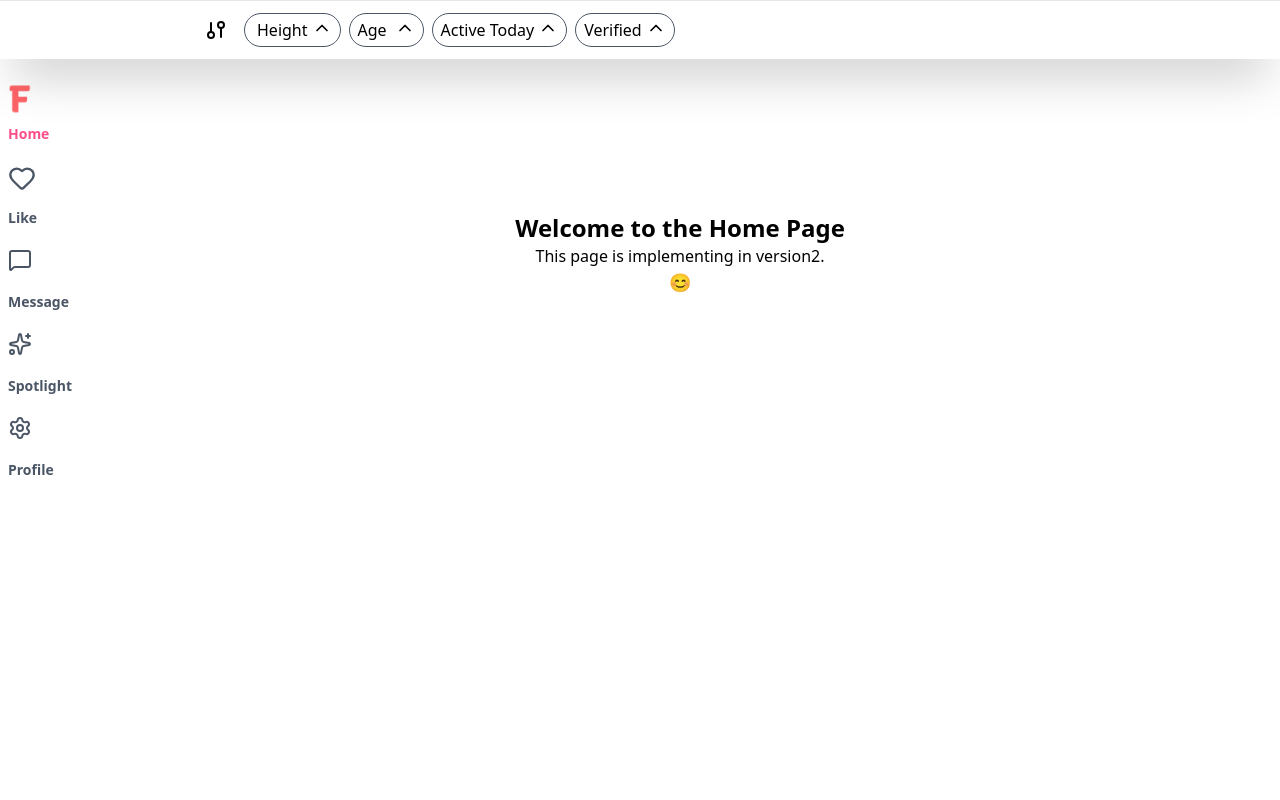
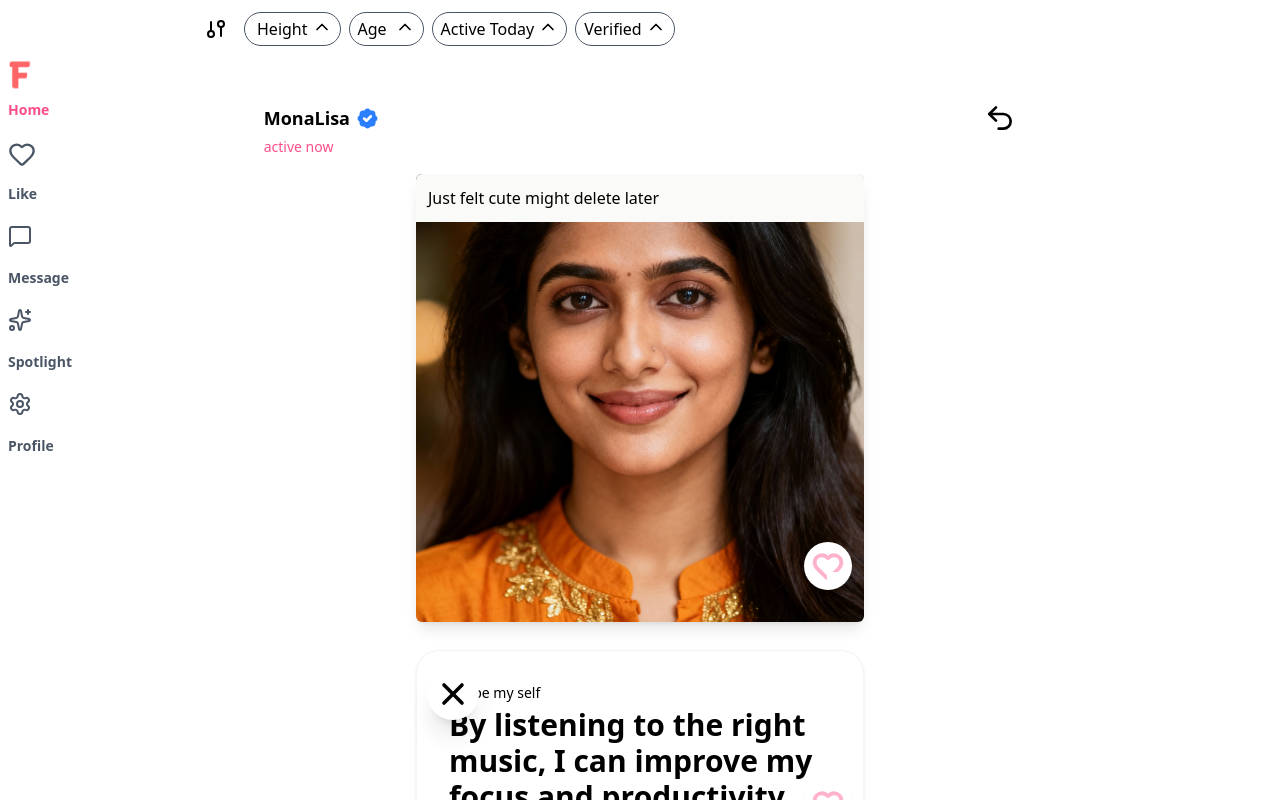
Before and after one commit to digiigrowblog-hash/merriage, a Next.js app: page /home in a window 1280 px wide. Built offline with nearby package versions, Linux system fonts and the light colour scheme.

Commit message:
ui/ux complete of this website

```diff
--- a/src/app/(pages)/home/page.tsx
+++ b/src/app/(pages)/home/page.tsx
@@ -1,36 +1,159 @@
+"use client";
 import Footer from "@/components/mainHeaderFooter/FooterMain";
 import Header from "@/components/mainHeaderFooter/HeaderMain";
-import React from "react";
+import { BadgeCheck, Check, ChevronLeft, Ellipsis, Undo2, X } from "lucide-react";
+import React, { useEffect, useRef, useState } from "react";
+import { motion } from "framer-motion";
+import Images from "../profileupdate/(profileComponent)/(profileUiComponent)/Images";
+import PropmtUI from "../profileupdate/(profileComponent)/(profileUiComponent)/PropmtUI";
+import UserInfoUI from "../profileupdate/(profileComponent)/(profileUiComponent)/UserInfoUI";
 
 export default function Home() {
+  const ellipsisRef = useRef<HTMLButtonElement>(null);
+  const profileScrollRef = useRef<HTMLDivElement>(null);
+
+  const [likePerson, setLikePerson] = useState(false);
+  const [ellipsisOpen, setEllipsisOpen] = useState(false);
+  const [showSticky, setShowSticky] = useState(false);
+
+  const container = {
+    hidden: { opacity: 0 },
+    show: { opacity: 1, transition: { staggerChildren: 0.06 } },
+  };
+
+  useEffect(() => {
+    const container = profileScrollRef.current;
+    if (!container) return;
+
+    const handleScroll = () => {
+      if (container.scrollTop > 60) {
+        setShowSticky(true);
+      } else {
+        setShowSticky(false);
+      }
+    };
+
+    container.addEventListener("scroll", handleScroll);
+    return () => container.removeEventListener("scroll", handleScroll);
+  }, [likePerson]);
   return (
     <div className="min-h-screen max-w-full py-1">
-      <Footer />
-
-      <div className="flex mt-12">
+      <div className="flex ">
         {/* Left header */}
-        <div className="w-full md:w-auto max-h-full lg:block hidden">
+        <div className="w-full md:w-auto max-h-full lg:block hidden mt-6 z-20">
           <Header />
         </div>
 
         {/* Right content */}
-        <div className="w-full md:w-full max-h-full ">
-          <div className="mt-40">
-            <h1 className="text-2xl font-bold text-center">
-              Welcome to the Home Page
-            </h1>
+        <div ref={profileScrollRef} className="fixed inset-0  overflow-y-auto "
+        >
+          <Footer />
+          {/* Top nav (always visible) */}
+          <div
+            className={`sticky top-0 z-30 bg-white flex items-center justify-between px-4 py-2
+            transition-all duration-300 ease-in-out ${
+              showSticky
+                ? "opacity-100 translate-y-0 backdrop-blur-md"
+                : "opacity-0 -translate-y-4 pointer-events-none"
+            }
 
-            <div className="flex justify-center items-center">
-              This page is implementing in version2.
+          `}
+          >
+            {/* left: back*/}
+            <div className="flex items-center gap-2">
+              <button >
+
+              </button>
             </div>
-            <div className="text-lg text-center">😊</div>
+            {/* middle: name + badge */}
+            <div className="flex flex-col items-center">
+              <div className="flex items-center gap-1">
+                <h1 className="text-lg font-bold">MonaLisa</h1>
+                <BadgeCheck
+                  size={24}
+                  strokeWidth={2.25}
+                  className="fill-blue-500 text-white"
+                />
+              </div>
+            </div>
+            {/* right: menu */}
+            <button
+              ref={ellipsisRef}
+              className="relative hover:bg-gray-400"
+              onClick={(e) => {
+                e.stopPropagation();
+                setEllipsisOpen(!ellipsisOpen);
+              }}
+            >
+              <Ellipsis strokeWidth={2.25} className="text-gray-400" />
+            </button>
+
+            {ellipsisOpen && (
+              <div className="absolute  right-0 top-10 w-32 bg-white rounded-lg shadow-lg">
+                <ul className="flex-col justify-end p-2 w-auto h-auto">
+                  <li className="px-4 py-2 hover:bg-gray-100  text-sm font-medium">
+                    Remove
+                  </li>
+
+                  <li className="px-4 py-2 hover:bg-gray-100 text-red-400 text-sm font-medium">
+                    Report
+                  </li>
+                  <li className="px-4 py-2 hover:bg-gray-100 text-sm font-medium">
+                    Block
+                  </li>
+                </ul>
+              </div>
+            )}
+          </div>
+
+          {/* Profile content */}
+          <div className="px-4 md:flex md:justify-center">
+            <motion.div
+              variants={container}
+              initial="hidden"
+              animate="show"
+              className="space-y-4 pb-10"
+            >
+              <div className="flex-col justify-center inset-0  gap-1 relative">
+                <div className="flex justify-between items-center">
+                <div className=" flex  items-center gap-1">
+                  <h1 className="text-lg font-bold">MonaLisa</h1>
+                  <BadgeCheck
+                    size={27}
+                    strokeWidth={2.25}
+                    className="fill-blue-500 text-white"
+                  />
+                </div>
+                <Undo2 className="text-black size-6 md:size-8" />
+                </div>
+                <span className="text-sm text-[#fd4f87]">active now</span>
+              </div>
+
+              <Images />
+              <PropmtUI />
+              <UserInfoUI />
+              <Images />
+              <Images />
+              <PropmtUI />
+              <Images />
+              <PropmtUI />
+              <Images />
+            </motion.div>
+          </div>
+
+          <div
+            className="fixed  w-full md:left-1/3 left-4 bottom-20 z-50
+          flex  justify-start items-center"
+          >
+            <button className=" bg-[#ffffff] rounded-full p-2 shadow-xl">
+              <X className="size-9" strokeWidth={2.4} />
+            </button>
           </div>
         </div>
       </div>
       <div className="w-full lg:hidden block">
-      <Header/>
+        <Header />
       </div>
-
     </div>
   );
 }
--- a/src/app/(pages)/like/page.tsx
+++ b/src/app/(pages)/like/page.tsx
@@ -171,29 +171,29 @@ export default function Like() {
   if (!scrollContainerRef.current) return;
 
   const container = scrollContainerRef.current;
+  const cardWidth = 180;
 
-    // Desktop (lg and above): vertical scroll
-    if (window.innerWidth >= 1024) {
-      const cardHeight = 320; // same as before
-      const currentScroll = container.scrollTop;
-      const offset = direction === "next" ? cardHeight : -cardHeight;
+  if (window.innerWidth >= 768) {
+    // Mobile: horizontal scroll
+    const currentScroll = container.scrollLeft;
+    const maxScroll = container.scrollWidth - container.clientWidth;
+    const offset = direction === "next" ? cardWidth : -cardWidth;
 
     container.scrollTo({
-        top: Math.max(0, currentScroll + offset),
+      left: Math.max(0, Math.min(maxScroll, currentScroll + offset)),
       behavior: "smooth",
     });
-      return;
   }
 };
 
-  const handleDown = () => handleScroll("next");
-  const handleUp = () => handleScroll("prev");
+  const handleLeft = () => handleScroll("prev");
+  const handleRight = () => handleScroll("next");
 
   return (
     <div className="min-h-screen max-w-full py-1 bg-[#fbfbfb]">
       <div className="flex lg:mt-3 mt-0 overflow-hidden">
         {/* Left header */}
-        <div className="w-full md:w-auto max-h-auto lg:block hidden mt-6">
+        <div className="w-full md:w-auto max-h-auto lg:block hidden mt-3">
           <Header />
         </div>
         {/* Right content */}
@@ -245,7 +245,7 @@ export default function Like() {
                   ref={scrollContainerRef}
                   className="md:flex hidden w-full md:gap-4 md:max-w-4xl overflow-x-auto max-w-[70vh]
                   snap-x snap-mandatory lg:snap-y lg:snap-mandatory scroll-smooth
-                  scrollbar-hide overscroll-x-contain relative border-l-3 border-l-[#fc1d65] py-2 rounded-xl"
+                  scrollbar-hide overscroll-x-contain relative border-l-3 border-l-[#fc1d65] py-2 rounded-xl pl-2"
                   style={{
                     scrollbarWidth: "none",
                     msOverflowStyle: "none",
@@ -264,14 +264,14 @@ export default function Like() {
                 {/* Scroll buttons */}
                 <div className="hidden md:flex  items-start  gap-4 mt-8">
                   <button
-                    onClick={handleUp}
+                    onClick={handleLeft}
                     className="w-10 h-10 rounded-full bg-[#eee6e6] flex items-center justify-center hover:bg-[#e0dcdc]
                   transition-all shadow-md disabled:opacity-50 disabled:cursor-not-allowed"
                   >
                     {<ChevronLeft className="size-5" />}
                   </button>
                   <button
-                    onClick={handleDown}
+                    onClick={handleRight}
                     className="w-10 h-10 rounded-full bg-[#eee6e6] flex items-center justify-center hover:bg-[#e0dcdc]
                   transition-all shadow-md disabled:opacity-50 disabled:cursor-not-allowed"
                   >
@@ -280,7 +280,7 @@ export default function Like() {
                 </div>
 
                 {/* Most Recent Likes  in pc right side part*/}
-                <div className="md:block hidden flex-col w-full mx-auto">
+                <div className="md:block hidden flex-col w-full mx-auto ">
                   <ImageSingleCard
                     setLikePerson={setLikePerson}
                     likePerson={likePerson}
@@ -288,7 +288,7 @@ export default function Like() {
                 </div>
               </div>
 
-              {like > 1 ? (
+              {like > 1 && (
                 <motion.div
                   initial={{ opacity: 0, y: 20 }}
                   animate={{ opacity: 1, y: 0 }}
@@ -347,19 +347,6 @@ export default function Like() {
                     View Profile Details
                   </motion.button>
                 </motion.div>
-              ) : (
-                <div className="md:block hidden">
-                  <LikeYouProfile
-                    profileScrollRef={profileScrollRef}
-                    showSticky={showSticky}
-                    setLikePerson={setLikePerson}
-                    container={container}
-                    ellipsisOpen={ellipsisOpen}
-                    setEllipsisOpen={setEllipsisOpen}
-                    ellipsisRef={ellipsisRef}
-                    likePerson={likePerson}
-                  />
-                </div>
               )}
 
               {/* mobile view  */}
@@ -424,13 +411,13 @@ export default function Like() {
             {/* left: back*/}
             <div className="flex items-center gap-2">
               <button onClick={() => setLikePerson(false)}>
-                <ChevronLeft className="size-6 text-red-300" />
+                <ChevronLeft className="size-6 text-[#fd4f87]" />
               </button>
             </div>
             {/* middle: name + badge */}
             <div className="flex flex-col items-center">
               <div className="flex items-center gap-1">
-                <h1 className="text-lg font-bold">Jeez</h1>
+                <h1 className="text-lg font-bold">MonaLisa</h1>
                 <BadgeCheck
                   size={24}
                   strokeWidth={2.25}
@@ -476,16 +463,22 @@ export default function Like() {
               animate="show"
               className="space-y-4 pb-10"
             >
-              <div className="flex-col justify-center inset-0  gap-1 ">
+              <div className="flex-col justify-center inset-0  gap-1 relative">
+                <div className="flex items-center justify-center gap-2 md:bg-pink-50 absolute lg:-left-16 -top-8
+                  -left-2  shadow-amber-400 w-7 h-7 rounded-full ">
+                  <button onClick={() => setLikePerson(false)}>
+                    <ChevronLeft strokeWidth={2.45} className="size-6 text-[#fd4f87] cursor-pointer" />
+                  </button>
+                </div>
                 <div className=" flex  items-center gap-1">
-                  <h1 className="text-lg font-bold">Jezz</h1>
+                  <h1 className="text-lg font-bold">MonaLisa</h1>
                   <BadgeCheck
                     size={27}
                     strokeWidth={2.25}
                     className="fill-blue-500 text-white"
                   />
                 </div>
-                <span className="text-sm text-red-400">active now</span>
+                <span className="text-sm text-[#fd4f87]">active now</span>
               </div>
 
               <Images />
@@ -603,131 +596,9 @@ function ImageSingleCard({ setLikePerson, likePerson }: Props) {
           alt="likeperson"
           width={1200}
           height={1200}
-          className="object-cover w-12  border border-red-200 rounded-full active:bg-black/90"
+          className="object-cover w-12   rounded-full active:bg-black/90"
         />
       </div>
     </div>
   );
 }
-
-function LikeYouProfile({
-  likePerson,
-  profileScrollRef,
-  showSticky,
-  setLikePerson,
-  container,
-  ellipsisOpen,
-  setEllipsisOpen,
-  ellipsisRef,
-}: LikeYouProfileProps) {
-  return (
-    <div>
-      {likePerson && (
-        <div
-          ref={profileScrollRef}
-          className="fixed inset-0 bg-white z-50 overflow-y-auto"
-        >
-          {/* Top nav (always visible) */}
-
-          <div
-            className={`sticky top-0 z-30 bg-white flex items-center justify-between px-4 py-2
-            transition-all duration-300 ease-in-out ${
-              showSticky
-                ? "opacity-100 translate-y-0 shadow-md backdrop-blur-md"
-                : "opacity-0 -translate-y-4 pointer-events-none"
-            } `}
-          >
-            {/* left: back*/}
-            <div className="flex items-center gap-2">
-              <button onClick={() => setLikePerson(false)}>
-                <ChevronLeft className="size-6 text-red-300" />
-              </button>
-            </div>
-            {/* middle: name + badge */}
-            <div className="flex flex-col items-center">
-              <div className="flex items-center gap-1">
-                <h1 className="text-lg font-bold">Jeez</h1>
-                <BadgeCheck
-                  size={24}
-                  strokeWidth={2.25}
-                  className="fill-blue-500 text-white"
-                />
-              </div>
-            </div>
-            {/* right: menu */}
-            <button
-              ref={ellipsisRef}
-              className="relative hover:bg-gray-400"
-              onClick={(e) => {
-                e.stopPropagation();
-                setEllipsisOpen(!ellipsisOpen);
-              }}
-            >
-              <Ellipsis strokeWidth={2.25} className="text-gray-400" />
-            </button>
-
-            {ellipsisOpen && (
-              <div className="absolute  right-0 top-10 w-32 bg-white rounded-lg shadow-lg">
-                <ul className="flex-col justify-end p-2 w-auto h-auto">
-                  <li className="px-4 py-2 hover:bg-gray-100  text-sm font-medium">
-                    Remove
-                  </li>
-
-                  <li className="px-4 py-2 hover:bg-gray-100 text-red-400 text-sm font-medium">
-                    Report
-                  </li>
-                  <li className="px-4 py-2 hover:bg-gray-100 text-sm font-medium">
-                    Block
-                  </li>
-                </ul>
-              </div>
-            )}
-          </div>
-
-          {/* Profile content */}
-          <div className="px-4 md:flex md:justify-center">
-            <motion.div
-              variants={container}
-              initial="hidden"
-              animate="show"
-              className="space-y-4 pb-10"
-            >
-              <div className="flex-col justify-center inset-0  gap-1 ">
-                <div className=" flex  items-center gap-1">
-                  <h1 className="text-lg font-bold">Jezz</h1>
-                  <BadgeCheck
-                    size={27}
-                    strokeWidth={2.25}
-                    className="fill-blue-500 text-white"
-                  />
-                </div>
-                <span className="text-sm text-red-400">active now</span>
-              </div>
-              <Images />
-              <PropmtUI />
-              <UserInfoUI />
-              <Images />
-              <Images />
-              <PropmtUI />
-              <Images />
-              <PropmtUI />
-              <Images />
-            </motion.div>
-          </div>
-
-          <div
-            className="fixed  md:gap-124 w-full px-4 bottom-1/3 z-50
-          flex md:justify-center justify-between items-center"
-          >
-            <button className=" bg-[#ffffff] rounded-full p-2 shadow-xl">
-              <X className="size-9" strokeWidth={2.4} />
-            </button>
-            <button className=" bg-[#ffffff] rounded-full p-2 shadow-xl">
-              <Check className="size-8" strokeWidth={2.4} />
-            </button>
-          </div>
-        </div>
-      )}
-    </div>
-  );
-}
--- a/src/app/(pages)/message/page.tsx
+++ b/src/app/(pages)/message/page.tsx
@@ -88,7 +88,7 @@ export default function Like() {
 
       <div className="flex md:mt-4 overflow-hidden">
         {/* Left header */}
-        <div className="w-full md:w-auto max-h-full lg:block hidden">
+        <div className="w-full md:w-auto max-h-full lg:block hidden mt-2">
           <Header />
         </div>
 
--- a/src/app/(pages)/profile/page.tsx
+++ b/src/app/(pages)/profile/page.tsx
@@ -36,7 +36,7 @@ export default function Setting() {
     flex flex-col lg:flex-row bg-linear-to-br from-rose-50/30 via-pink-50/20 to-orange-50/10"
     >
       {/* header part */}
-      <div className="w-full lg:w-[10%] max-w-full lg:block hidden">
+      <div className="w-full lg:w-[10%] max-w-full lg:block hidden mt-7">
         <Header />
       </div>
 
--- a/src/app/(pages)/profileupdate/(profileComponent)/(profileUiComponent)/Images.tsx
+++ b/src/app/(pages)/profileupdate/(profileComponent)/(profileUiComponent)/Images.tsx
@@ -18,8 +18,8 @@ const Images = () => {
         </div>
          <div className="absolute bottom-8 right-3 w-12 h-12 bg-white rounded-full
          flex items-center justify-center shadow-lg">
-          <Heart className="size-8 text-red-200 active:fill-red-400
-          hover:fill-red-400 hover:stroke-red-400 " strokeWidth={2.90} />
+          <Heart className="size-8 text-[#feb3cb]
+          ] " strokeWidth={2.90} />
 
          </div>
           <div className="absolute w-3 h-2 bottom-10.5 right-6.25 rotate-1 bg-white py-1"></div>
--- a/src/app/(pages)/profileupdate/(profileComponent)/(profileUiComponent)/PropmtUI.tsx
+++ b/src/app/(pages)/profileupdate/(profileComponent)/(profileUiComponent)/PropmtUI.tsx
@@ -19,8 +19,7 @@ const PropmtUI = () => {
          flex items-center justify-center shadow-lg"
         >
           <Heart
-            className="size-8 text-red-200 active:fill-red-400
-                    hover:fill-red-400 hover:stroke-red-400 "
+            className="size-8 text-[#feb3cb]"
             strokeWidth={2.9}
           />
         </div>
--- a/src/app/(pages)/spotlight/page.tsx
+++ b/src/app/(pages)/spotlight/page.tsx
@@ -30,7 +30,7 @@ export default function Settings() {
     <div className="min-h-screen max-w-full py-1">
       <div className="flex md:mt-4">
         {/* Left header */}
-        <div className="w-full md:w-auto max-h-full lg:block hidden">
+        <div className="w-full md:w-auto max-h-full lg:block hidden mt-2">
           <Header />
         </div>
 
--- a/src/components/mainHeaderFooter/FooterMain.tsx
+++ b/src/components/mainHeaderFooter/FooterMain.tsx
@@ -20,7 +20,7 @@ const Footer = () => {
       </div>
     </div>
 
-    <div className="left-0 right-0 top-0 fixed z-50 bg-white/80 backdrop-blur-md border-t border-gray-200 shadow-2xl">
+
       <div className="flex max-w-4xl mx-auto px-1 py-3">
         <div className="flex items-center gap-2 overflow-x-auto no-scrollbar w-full">
           <div className="flex-shrink-0 flex gap-1 px-2 py-1 ">
@@ -86,7 +86,7 @@ const Footer = () => {
             <ChevronUp className="size-5" />
           </div>
         </div>
-      </div>
+
     </div>
     </>
   );
```
Also changed, not shown: src/components/homeComponents/Hero.tsx (+76 -30 lines). Lines whose indentation alone changed are shown as unchanged.
